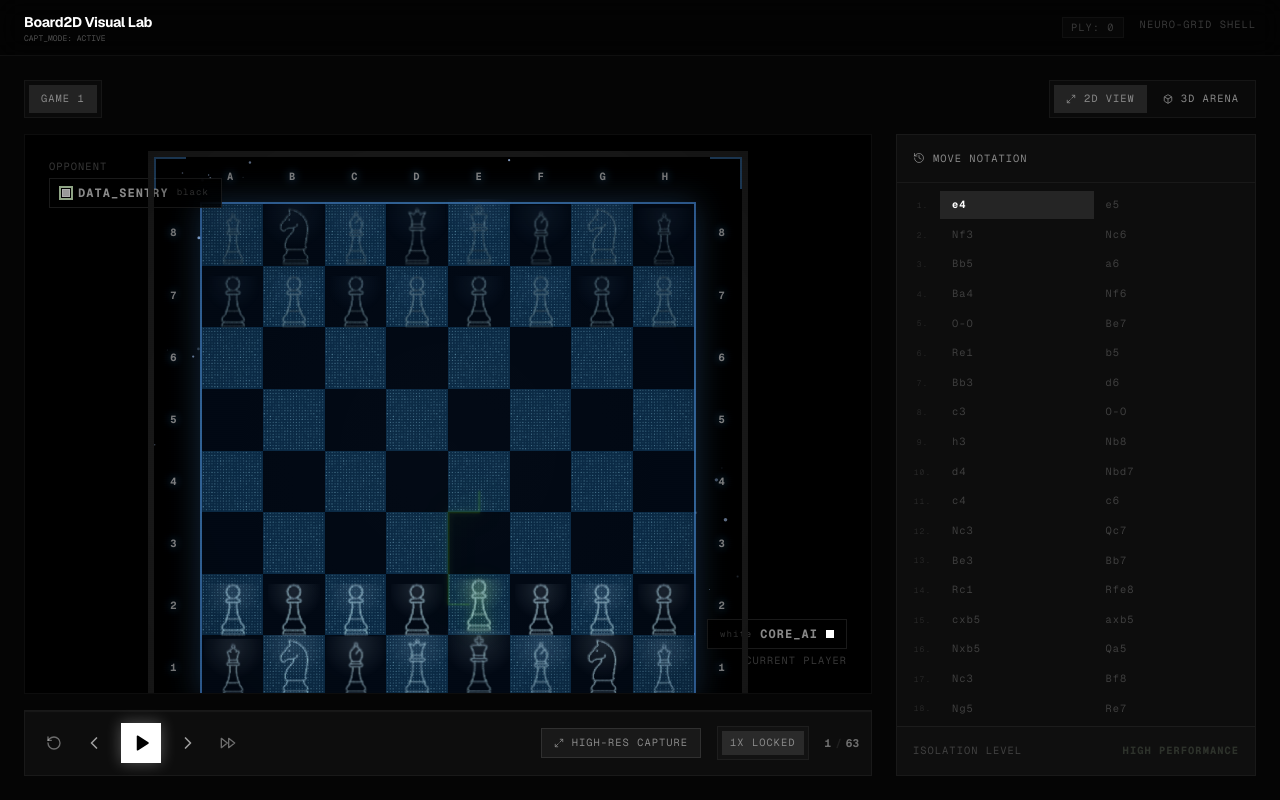
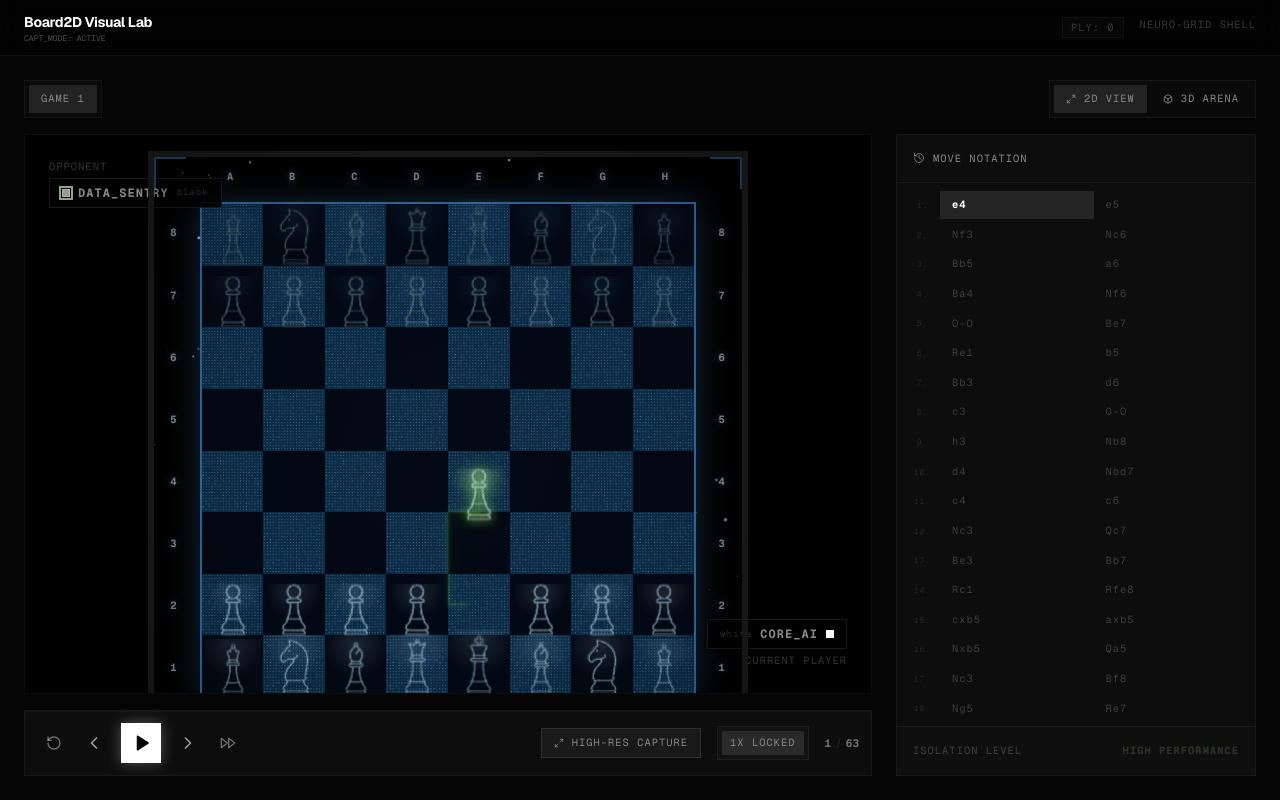
Before and after one commit to newjordan/3D_chessboard, a Next.js app in the folder apps/web/: page /dev/board2d in a window 1280 px wide. Both pictures are taken after a click on the button 188 px from the left and 743 px from the top of the page. Built offline with nearby package versions, Linux system fonts and the light colour scheme.

Commit message:
style(replay): add direct green pulse line and decrease piece peak scale

```diff
--- a/apps/web/src/components/replay/Board2D.tsx
+++ b/apps/web/src/components/replay/Board2D.tsx
@@ -1040,8 +1040,9 @@ export const Board2D: React.FC<Board2DProps> = (props) => {
     const moveFx = buildCircuitPulseFx(nodePath, from, to, Boolean(fxMove.captured), pieceAtDestination.color, fxSpeed * 0.8);
     const key = (fxKey ?? 0) + Math.random();
 
-    // Smooth out and slow down the move duration
-    const durationMs = Math.max(1200, moveFx.moveDurationMs * 1.8);
+    // Reduce the move duration and start the animation sooner
+    const durationMs = Math.max(600, moveFx.moveDurationMs * 1.1);
+    const startDelayMs = moveFx.moveStartDelayMs * 0.4;
 
     setMovingPieceFx({
       key,
@@ -1052,13 +1053,13 @@ export const Board2D: React.FC<Board2DProps> = (props) => {
         type: pieceAtDestination.type,
         color: pieceAtDestination.color,
       },
-      startDelayMs: moveFx.moveStartDelayMs,
+      startDelayMs,
       durationMs,
     });
 
     const timer = window.setTimeout(() => {
       setMovingPieceFx((current) => (current?.key === key ? null : current));
-    }, moveFx.moveStartDelayMs + durationMs + 220);
+    }, startDelayMs + durationMs + 220);
 
     return () => window.clearTimeout(timer);
   }, [board, fxKey, fxMove, fxSpeed]);
@@ -1513,8 +1514,32 @@ export const Board2D: React.FC<Board2DProps> = (props) => {
 
         <AnimatePresence>
           {movingPieceFx && (
+            <React.Fragment key={`moving-piece-wrapper-${movingPieceFx.key}`}>
+              <svg
+                className="absolute inset-[8.6%] pointer-events-none z-[25] overflow-visible"
+                aria-hidden="true"
+              >
+                <motion.line
+                  x1={`${movingPieceFx.from[1] * 12.5 + 6.25}%`}
+                  y1={`${movingPieceFx.from[0] * 12.5 + 6.25}%`}
+                  x2={`${movingPieceFx.to[1] * 12.5 + 6.25}%`}
+                  y2={`${movingPieceFx.to[0] * 12.5 + 6.25}%`}
+                  stroke={getMoveFxPalette(movingPieceFx.piece.color).travelCore}
+                  strokeWidth="0.8%"
+                  strokeLinecap="round"
+                  filter={`drop-shadow(0 0 6px ${getMoveFxPalette(movingPieceFx.piece.color).travelHalo})`}
+                  initial={{ pathLength: 0, opacity: 0 }}
+                  animate={{ pathLength: 1, opacity: [0, 0.8, 0.8, 0] }}
+                  exit={{ opacity: 0 }}
+                  transition={{
+                    delay: movingPieceFx.startDelayMs / 1000,
+                    duration: movingPieceFx.durationMs / 1000,
+                    ease: "easeInOut",
+                    opacity: { times: [0, 0.2, 0.8, 1], ease: "easeInOut" }
+                  }}
+                />
+              </svg>
               <motion.div
-              key={`moving-piece-${movingPieceFx.key}`}
                 className="absolute pointer-events-none z-30"
                 style={{
                   left: `${movingPieceFx.from[1] * 12.5}%`,
@@ -1531,11 +1556,11 @@ export const Board2D: React.FC<Board2DProps> = (props) => {
                 animate={{
                   x: `${(movingPieceFx.to[1] - movingPieceFx.from[1]) * 100}%`,
                   y: `${(movingPieceFx.to[0] - movingPieceFx.from[0]) * 100}%`,
-                scale: [1, 1.85, 1], // Symmetric peak
+                  scale: [1, 1.35, 1], // Reduced scale peak
                   filter: [
                     'drop-shadow(0 0 0px rgba(0,0,0,0))',
-                  `drop-shadow(0 0 20px ${getMoveFxPalette(movingPieceFx.piece.color).shellGlowNear}) drop-shadow(0 0 50px ${getMoveFxPalette(movingPieceFx.piece.color).shellGlowFar})`,
-                  'drop-shadow(0 0 2px rgba(0,0,0,0))',
+                    `drop-shadow(0 0 15px ${getMoveFxPalette(movingPieceFx.piece.color).shellGlowNear}) drop-shadow(0 0 35px ${getMoveFxPalette(movingPieceFx.piece.color).shellGlowFar})`,
+                    `drop-shadow(0 0 4px ${getMoveFxPalette(movingPieceFx.piece.color).pieceGlowNear}) drop-shadow(0 0 8px ${getMoveFxPalette(movingPieceFx.piece.color).pieceGlowFar})`,
                   ],
                 }}
                 exit={{ opacity: 0 }}
@@ -1599,6 +1624,7 @@ export const Board2D: React.FC<Board2DProps> = (props) => {
                 </motion.div>
               </div>
             </motion.div>
+            </React.Fragment>
           )}
         </AnimatePresence>
       </div>
```
Lines whose indentation alone changed are shown as unchanged.
